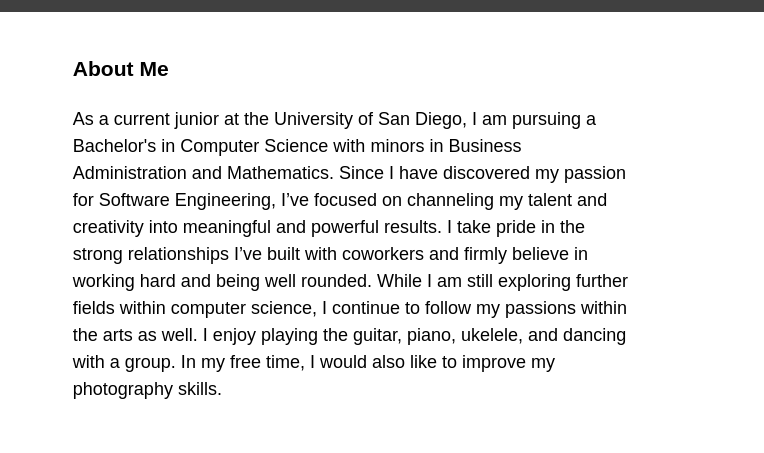
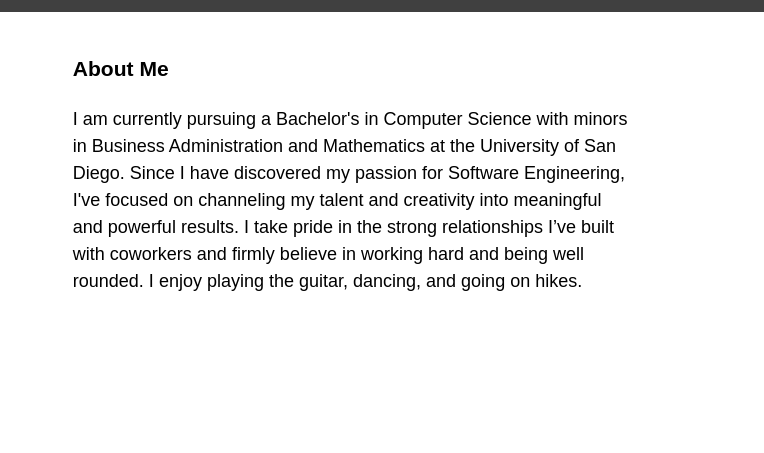
Before and after one commit to wongtaylor/wongtaylor.github.io, a plain HTML site: page about.html in a window 1280 px wide. Shown: the part 192-645 px from the top of the page, 516-1280 px from the left. Drawn offline with Linux system fonts and the light colour scheme.

Commit message:
Update about.html

```diff
--- a/about.html
+++ b/about.html
@@ -40,7 +40,7 @@
       <div class="container">
         <article id="main-col">
           <h1 class="page-title">About Me</h1>
-          <p>As a current junior at the University of San Diego, I am pursuing a Bachelor's in Computer Science with minors in Business Administration and Mathematics. Since I have discovered my passion for Software Engineering, I’ve focused on channeling my talent and creativity into meaningful and powerful results. I take pride in the strong relationships I’ve built with coworkers and firmly believe in working hard and being well rounded.  While I am still exploring further fields within computer science, I continue to follow my passions within the arts as well.  I enjoy playing the guitar, piano, ukelele, and dancing with a group.  In my free time, I would also like to improve my photography skills.
+          <p>I am currently pursuing a Bachelor's in Computer Science with minors in Business Administration and Mathematics at the University of San Diego.  Since I have discovered my passion for Software Engineering, I've focused on channeling my talent and creativity into meaningful and powerful results.  I take pride in the strong relationships I’ve built with coworkers and firmly believe in working hard and being well rounded.  I enjoy playing the guitar, dancing, and going on hikes.
           </p>
         </article>
         <aside id="sidebar">
```
